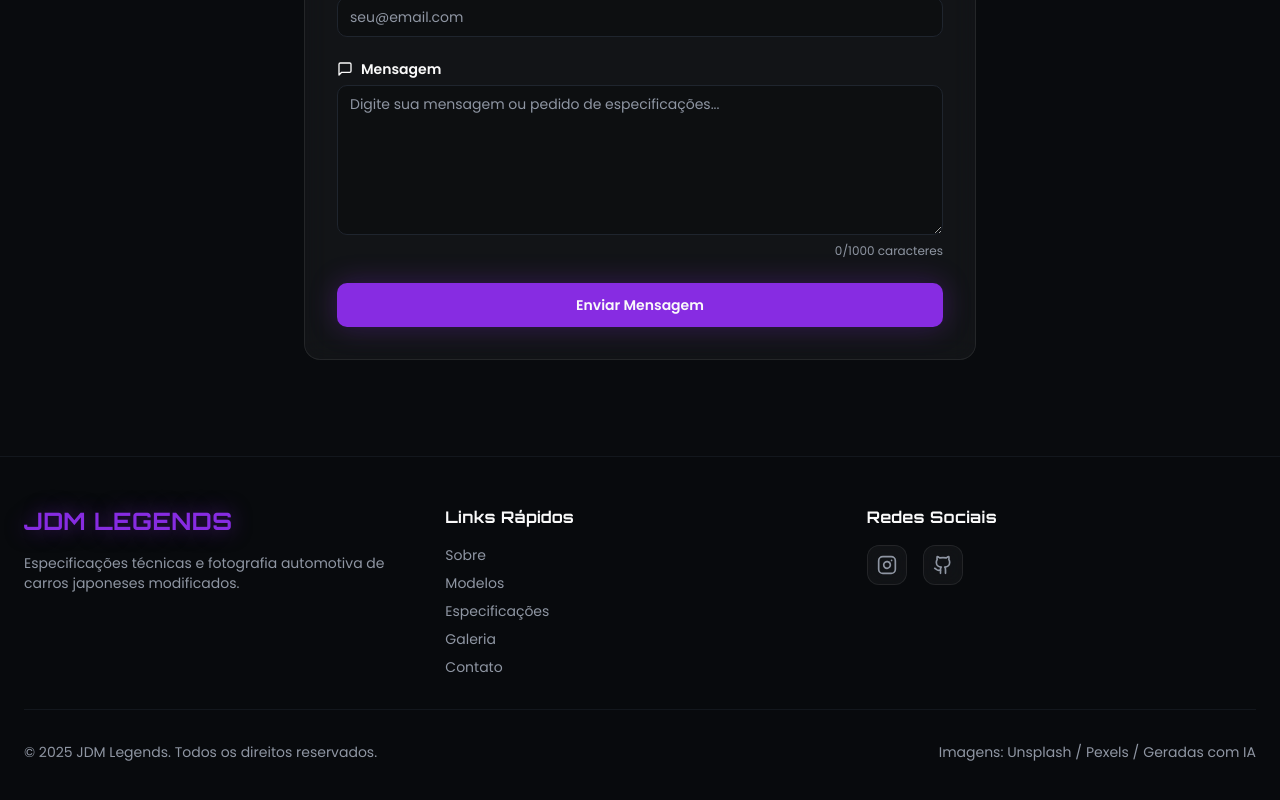
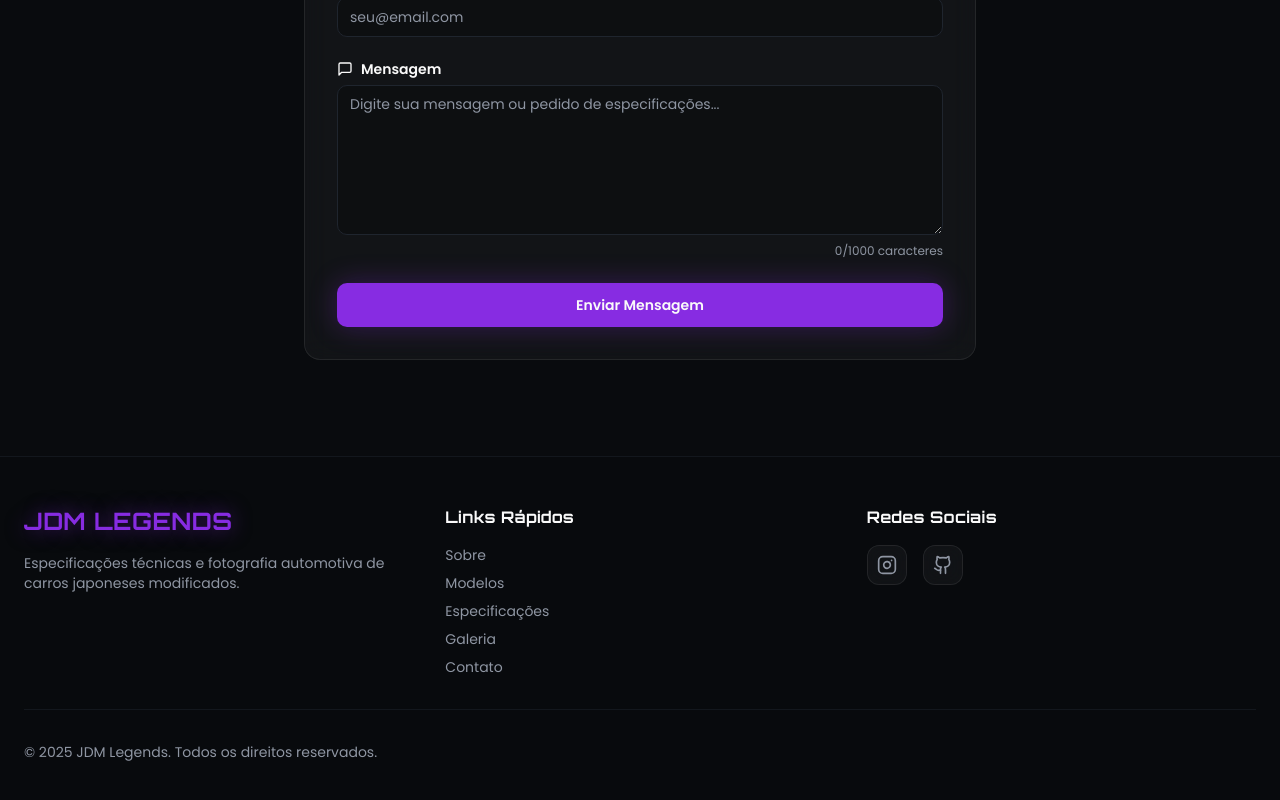
Before and after one commit to Brunogustavo74/neon-drive-specs-52618, a React (Vite) app: page / in a window 1280 px wide. Shown: the part 3634-4434 px from the top of the page. Built offline with nearby package versions, Linux system fonts and the light colour scheme; the HTML template or start-up script is replaced by a standard one.

Commit message:
Atualizar o Footer.tsx

```diff
--- a/src/components/Footer.tsx
+++ b/src/components/Footer.tsx
@@ -62,11 +62,7 @@ const Footer = () => {
         <div className="pt-8 border-t border-border/50">
           <div className="flex flex-col md:flex-row justify-between items-center gap-4 text-sm text-muted-foreground">
             <p>© 2025 JDM Legends. Todos os direitos reservados.</p>
-            <p>
-              Imagens: <a href="https://unsplash.com" target="_blank" rel="noopener noreferrer" className="hover:text-primary">Unsplash</a> /
-              <a href="https://pexels.com" target="_blank" rel="noopener noreferrer" className="hover:text-primary ml-1">Pexels</a> /
-              <span className="ml-1">Geradas com IA</span>
-            </p>
+
           </div>
         </div>
       </div>
```
